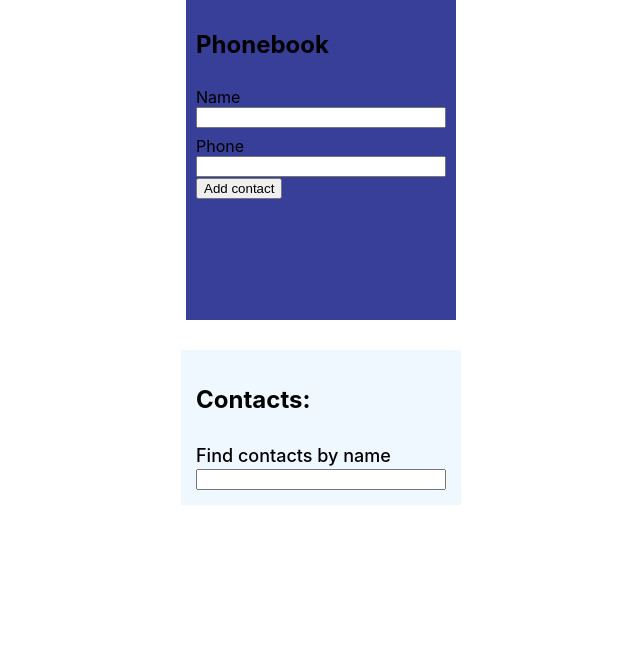
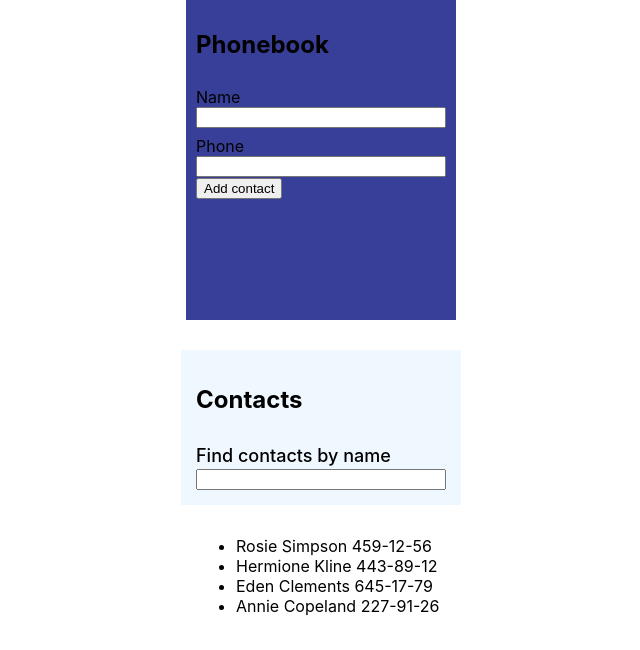
Before and after one commit to Den4icGuti/goit-react-hw-02-phonebook, a React (Create React App) app: page / in a window 1280 px wide. Shown: the top 650 px of the page, without its empty margins (319-959 px from the left). Built offline with nearby package versions, Linux system fonts and the light colour scheme.

Commit message:
Add method for add new contacts

```diff
--- a/package.json
+++ b/package.json
@@ -7,6 +7,7 @@
     "@testing-library/jest-dom": "^5.16.1",
     "@testing-library/react": "^12.1.2",
     "@testing-library/user-event": "^13.5.0",
+    "nanoid": "^3.3.1",
     "prop-types": "^15.8.1",
     "react": "^17.0.2",
     "react-dom": "^17.0.2",
--- a/src/components/App.jsx
+++ b/src/components/App.jsx
@@ -1,7 +1,8 @@
 import React, { Component } from "react";
 import Form from "./Forma/Forma";
-import UserList from "./UserList/UserList";
-import SearchByName from "./Filter/Filter";
+ import UserList from "./UserList/UserList";
+ import Filter from "./Filter/Filter";
+import { nanoid } from "nanoid";
 import data from './data/data.json';
 
 
@@ -11,38 +12,58 @@ class App extends Component {
   state = {
     contacts: data,
     name: '',
-    number:'',
-    filter:''
+    number: '',
+    filter:'',
+
   }
+
+  //===Метод добавления нового пользователя===//
+  addContact = data => {
+    // const { contacts } = this.state;
+    const contact = {
+      id: nanoid(),
+      name: data.name,
+      number: data.number
+    };
+     this.setState(prevState => ({
+      contacts: [contact, ...prevState.contacts],
+    }))
+  }
+
 
   //==Получаем данные через props при сабмите формы==//
   onHandlerSubmit = dataUser => {
     console.log(dataUser);
   }
 
-  //===Метод меняeющий сотояния поля Filter===//
+  //===Метод меняeющий соcтояния поля Filter===//
   onChangeFilter = e => {
-    this.setState({ filter: e.currentTarget.value })
+    this.setState({ filter: e.currentTarget.value})
+
   }
 
-  getNameBySearch = () => {
-    const { filter, contacts } = this.state;
-    const normaLize = filter.toLowerCase();
+  // getNameBySearch = () => {
+  //   const { filter, contacts} = this.state;
+  //   const normaLize = filter.toUpperCase;
 
-    return contacts.filter(searchName =>
-    searchName.name.toLowerCase().includes(normaLize))
-  }
+  //   return contacts.filter(searchName =>
+  //   searchName.name.toUpperCase().includes(normaLize))
+  // }
 
   render() {
-    const { filter } = this.state;
     // const visibleSearchName = this.getNameBySearch();
     return (
       <div>
-        <Form onSubmit={this.onHandlerSubmit}/>
-        <SearchByName title="Contacts" value={filter} onChange={this.onChangeFilter}/>
-
-         {/* {this.contacts.length  > 0 ? ('fefwfwe') :   <UserList item={data} /> }  */}
-      </div>
+        <Form
+          onSubmit={this.addContact} />
+        <Filter
+          title="Contacts"
+          value={this.state.filter}
+          onChange={this.onChangeFilter}
+        />
+        <UserList
+          item={this.state.contacts} />
+    </div>
      );
   }
 }
--- a/src/components/Filter/Filter.jsx
+++ b/src/components/Filter/Filter.jsx
@@ -1,9 +1,9 @@
 import styles from './Filter.module.css'
 
-const SearchByName = ({value,title,onChange}) => {
+const Filter = ({value,title,onChange}) => {
   return (
     <div className={styles.BoxFilter}>
-       <h2>{title}:</h2>
+       <h2>{title}</h2>
       <label className={styles.Filter} >Find contacts by name
         <input type='text' name={value} onChange={onChange}></input>
       </label>
@@ -12,4 +12,4 @@ const SearchByName = ({value,title,onChange}) => {
   )
 }
 
-export default SearchByName;
+export default Filter;
--- a/src/components/Forma/Forma.jsx
+++ b/src/components/Forma/Forma.jsx
@@ -1,11 +1,11 @@
 import React, { Component } from "react";
 import PropTypes from "prop-types";
-import styles from './Forma.module.css'
+import styles from './Forma.module.css';
+
 
 class Form extends Component {
 
   state = {
-    contacts: [],
     name: '',
     number: ''
   };
@@ -21,26 +21,25 @@ class Form extends Component {
   //===Метод который отправляет форму onSubmit===//
   onFormSubmit = e => {
     e.preventDefault()
-    this.props.onSubmit(this.state)
-
+    const { name, number } = this.state;
+    this.props.onSubmit({name,number})
     this.reset()
-  }
+  };
 
   //===Метод очищает поля формы после сабмита===//
-
   reset = () => {
-    this.setState({name:'',number:''})
-  }
+    this.setState({ name: '', number: '' })
+  };
 
    render() {
-
+     const { name, number } = this.state;
     return (
       <form onSubmit={this.onFormSubmit} className={styles.Form}>
         <h2>Phonebook</h2>
         <label className={styles.label}>Name
           <input
             type="text"
-            value={this.state.name}
+            value={name}
             name='name'
             onChange={this.onHandleInputData}
              pattern="^[a-zA-Zа-яА-Я]+(([' -][a-zA-Zа-яА-Я ])?[a-zA-Zа-яА-Я]*)*$"
@@ -51,7 +50,7 @@ class Form extends Component {
         <label className={styles.label}>Phone
         <input
           type="tel"
-          value={this.state.number}
+          value={number}
           onChange={this.onHandleInputData}
           name='number'
           pattern="\+?\d{1,4}?[-.\s]?\(?\d{1,3}?\)?[-.\s]?\d{1,4}[-.\s]?\d{1,4}[-.\s]?\d{1,9}"
```
Also changed, not shown: 1 other file (tests, documents, lock files or other folders).
